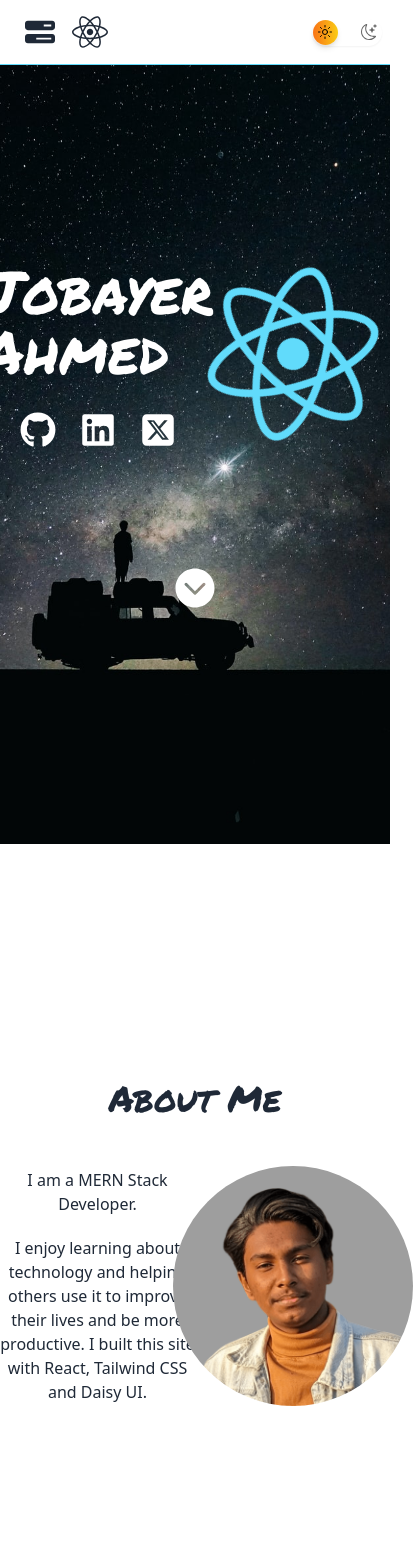
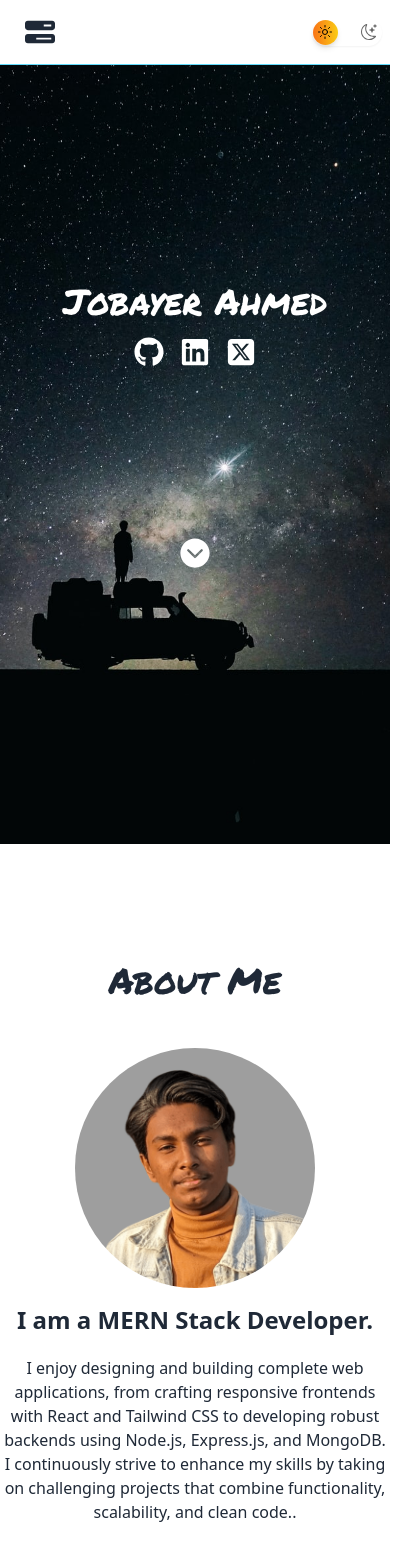
Before and after one commit to ahmed-jobayer/jobayer-ahmed-portfolio, a React (Vite) app: page / in a window 390 px wide. Shown: the top 1568 px of the page, 420 px wide, since content can reach past the window. Built offline with nearby package versions, Linux system fonts and the light colour scheme; a web font is replaced by a local one.

Commit message:
responsiveness aded

```diff
--- a/src/components/Navbar/Navbar.jsx
+++ b/src/components/Navbar/Navbar.jsx
@@ -51,7 +51,7 @@ const Navbar = () => {
               {links}
             </ul>
           </div>
-          <a className=" ">
+          <a className=" hidden lg:flex">
             <FaReact className="text-4xl"/>
           </a>
         </div>
--- a/src/pages/Home/AboutMe/AboutMe.jsx
+++ b/src/pages/Home/AboutMe/AboutMe.jsx
@@ -4,16 +4,14 @@ const AboutMe = () => {
     <div id="about-me" className="min-h-screen flex items-center">
       <div className="container mx-auto">
         <h2 className="text-center font-permanentMarker text-4xl">About Me</h2>
-        <div className="grid grid-cols-2 my-12">
-          <div className="flex justify-center items-center">
+        <div className="grid grid-cols-1 lg:grid-cols-2 my-12 gap-4">
+          <div className="flex justify-center items-center order-2 lg:order-1">
             <p className="max-w-[450px] text-center ">
-              <span className="block mb-5">I am a MERN Stack Developer.</span>I
-              enjoy learning about technology and helping others use it to
-              improve their lives and be more productive. I built this site with
-              React, Tailwind CSS and Daisy UI.
+             <h2 className="mb-5 text-2xl font-semibold">I am a MERN Stack Developer.</h2>
+              I enjoy designing and building complete web applications, from crafting responsive frontends with React and Tailwind CSS to developing robust backends using Node.js, Express.js, and MongoDB. I continuously strive to enhance my skills by taking on challenging projects that combine functionality, scalability, and clean code..
             </p>
           </div>
-          <div className="flex justify-center">
+          <div className="flex justify-center order-1 lg:order-2">
             <div className="avatar ">
               <div className=" w-[240px] rounded-full ">
               <img src="/images/profile.png" alt="Profile" />
--- a/src/pages/Home/Banner/Banner.jsx
+++ b/src/pages/Home/Banner/Banner.jsx
@@ -2,24 +2,47 @@ import { FaGithub, FaLinkedin, FaReact } from "react-icons/fa";
 import { FaSquareXTwitter } from "react-icons/fa6";
 import { IoChevronDownCircle } from "react-icons/io5";
 
-
-
-
 const Banner = () => {
   return (
-        <div id="banner" className=" text-white min-h-screen grid grid-cols-2 bg-cover bg-fixed bg-center pt-36" style={{backgroundImage:"url('/images/hero-dark.jpg')"}}>
-            <div className="flex flex-col items-center justify-center">
-                <h1 className="text-6xl mb-8 font-permanentMarker">Jobayer Ahmed</h1>
-                <div className="flex text-4xl gap-6">
-                <a href="https://github.com/ahmed-jobayer" target="_blank" rel="noopener noreferrer"><FaGithub /></a>
-                <a href="https://www.linkedin.com/in/ahmed-jobayer/" target="_blank" rel="noopener noreferrer"><FaLinkedin /></a>
-                <a href="https://x.com/ahmed__jobayer" target="_blank" rel="noopener noreferrer"><FaSquareXTwitter /></a>
+    <div
+      id="banner"
+      className="text-white min-h-screen grid grid-cols-1 md:grid-cols-2 bg-cover bg-fixed bg-center pt-36 sm:pt-24"
+      style={{ backgroundImage: "url('/images/hero-dark.jpg')" }}
+    >
+      {/* Text Section */}
+      <div className="flex flex-col items-center justify-center text-center px-4">
+        <h1 className="text-4xl sm:text-5xl md:text-6xl mb-4 sm:mb-6 font-permanentMarker">
+          Jobayer Ahmed
+        </h1>
+        <div className="flex text-3xl sm:text-4xl gap-4 sm:gap-6">
+          <a
+            href="https://github.com/ahmed-jobayer"
+            target="_blank"
+          >
+            <FaGithub />
+          </a>
+          <a
+            href="https://www.linkedin.com/in/ahmed-jobayer/"
+            target="_blank"
+          >
+            <FaLinkedin />
+          </a>
+          <a
+            href="https://x.com/ahmed__jobayer"
+            target="_blank"
+          >
+            <FaSquareXTwitter />
+          </a>
         </div>
       </div>
-            <div className="flex items-center justify-center ">
-                <FaReact className="animate-spin-slow text-[#61DBFB]" size={180}/>
+
+      {/* React Logo */}
+      <div className="hidden sm:flex items-center justify-center mt-12 md:mt-0">
+        <FaReact className="animate-spin-slow text-[#61DBFB]" size={180} />
       </div>
-            <div className="col-span-2 flex justify-center text-5xl ">
+
+      {/* down arrow */}
+      <div className="col-span-1 md:col-span-2 flex justify-center text-4xl sm:text-5xl mt-8">
         <IoChevronDownCircle />
       </div>
     </div>
```
Lines whose indentation alone changed are shown as unchanged.
